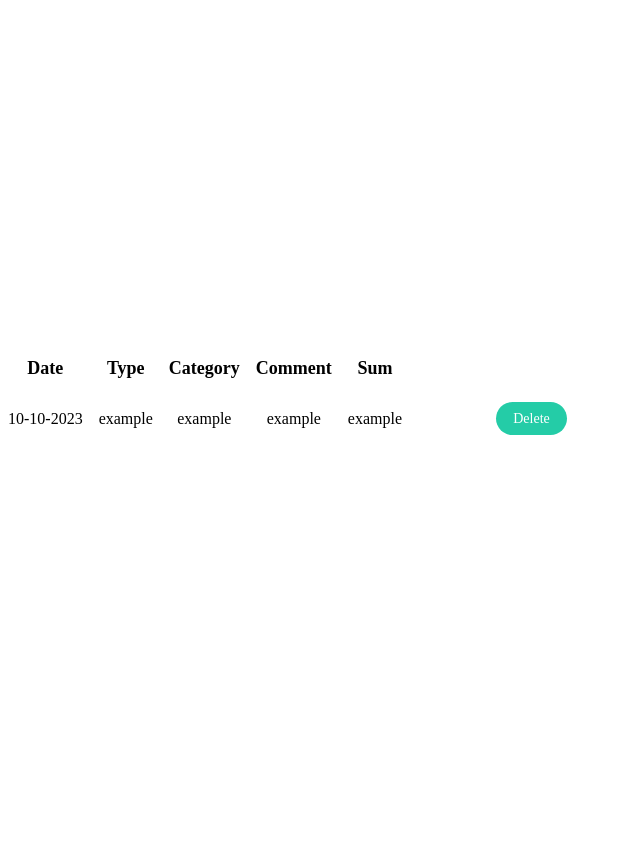
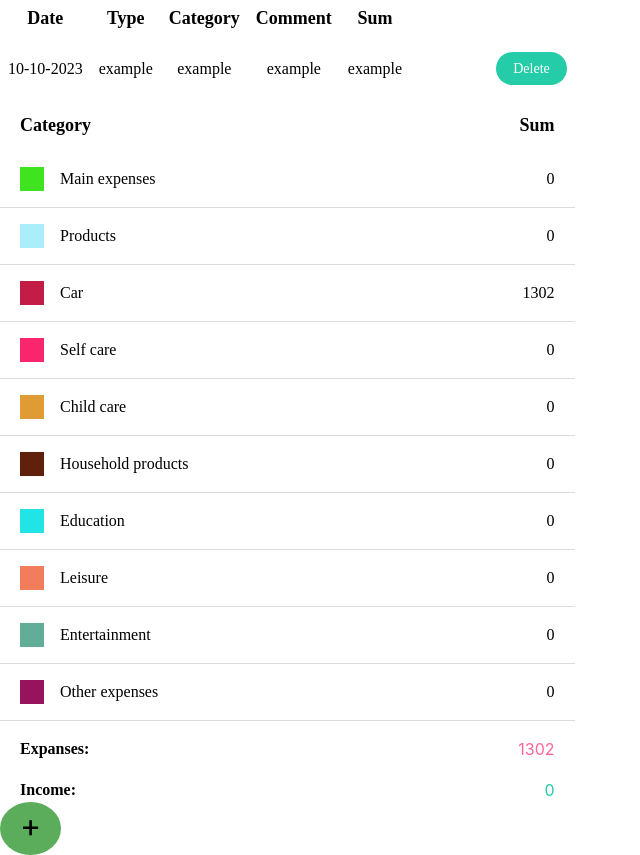
Before and after one commit to WaldemarKubiak/wallet-six-masters-project, a React (Vite) app in the folder client/: page / in a window 1280 px wide. Shown: the whole page, without its empty margins (0-640 px from the left). Before the commit the page ends 800 px from the top, so only its background shows below. Built offline with nearby package versions, Linux system fonts and the light colour scheme; some icons are missing.

Commit message:
tables+button mod+ finacne redux

```diff
--- /dev/null
+++ b/client/src/components/ButtonAddTransactions/ButtonAddTransactions.jsx
@@ -0,0 +1,16 @@
+import { useDispatch } from 'react-redux';
+import css from './ButtonAddTransactions.module.css';
+
+export const ButtonAddTransactions = () => {
+  const dispatch = useDispatch();
+
+  const handleOnClick = () => {
+    //trzeba podłączyć funkcje do zmiany globalnego stanu
+    // dispatch(changleisModalAddTransactionOpen(true) )
+  };
+  return (
+    <button className={css.btn} type="button" onClick={() => handleOnClick()}>
+      +
+    </button>
+  );
+};
--- /dev/null
+++ b/client/src/components/ButtonAddTransactions/ButtonAddTransactions.module.css
@@ -0,0 +1,22 @@
+.btn {
+  padding: 15px 20px 20px 20px;
+  border-radius: 50%;
+
+  font-size: 32px;
+  line-height: 18px;
+  font-weight: 400;
+
+  background-color: rgba(0, 128, 0, 0.644);
+  cursor: pointer;
+  display: flex;
+  justify-content: center;
+  align-items: center;
+  border: none;
+
+  transition: background-color 250ms ease;
+}
+
+.btn:hover,
+.btn:focus {
+  background-color: rgb(0, 128, 0);
+}
--- a/client/src/components/HomeTab/HomeTab.jsx
+++ b/client/src/components/HomeTab/HomeTab.jsx
@@ -4,9 +4,9 @@ import { useSelector } from 'react-redux';
 import { selectFinancesIsLoading } from '../../redux/finance/financeSelectors';
 import { selectGetFinances } from '../../redux/finance/financeSelectors';
 
-import { useEffect } from 'react';
 import { useDispatch } from 'react-redux';
 import { getFinance } from '../../redux/finance/financeOperations';
+
 export const HomeTab = () => {
   const dispatch = useDispatch();
   const financeData = useSelector(selectGetFinances);
@@ -24,7 +24,7 @@ export const HomeTab = () => {
     //delete modal with id of financial
     //dispatch(DeleteFinal())
   };
-  console.log(financeData);
+
   const cutDate = date => {
     const year = date.slice(0, 10);
     const time = date.slice(11, 16);
--- a/client/src/components/HomeTab/HomeTab.module.css
+++ b/client/src/components/HomeTab/HomeTab.module.css
@@ -1,4 +1,4 @@
- .tableWrapper {
+.tableWrapper {
   max-height: 60vh;
   overflow-y: scroll;
 }
@@ -37,7 +37,7 @@
 .tableRow:last-child {
   border-bottom: none;
 }
- /* .tableRow:nth-child(even) {
+/* .tableRow:nth-child(even) {
     background-color: #f2f2f2;
   }  */
 
@@ -68,7 +68,7 @@
 .buttonEdit {
   background-color: transparent;
   border: none;
-  color: #fff;
+  color: black;
 
   transition: background-color 250ms ease;
 }
--- a/client/src/components/Table/Table.jsx
+++ b/client/src/components/Table/Table.jsx
@@ -1,22 +1,47 @@
-import { TailSpin } from 'react-loader-spinner';
+import css from './Table.module.css';
+import { nanoid } from '@reduxjs/toolkit';
 
-export const Table = ({ tab, filterMethod }) => {
-  const fakeData = '';
+export const Table = ({ data }) => {
 
-  const filteredTab = tab.filter(item => item === filterMethod);
+  // const filteredTab = data.filter(item => item === filterMethod);
+
+  const getRandomColor = () => {
+    return Math.floor(Math.random() * 16777215).toString(16);
+  };
   return (
-    <div>
-      Table
-      <TailSpin
-        height="80"
-        width="80"
-        color="#4fa94d"
-        ariaLabel="tail-spin-loading"
-        radius="1"
-        wrapperStyle={{}}
-        wrapperClass=""
-        visible={true}
-      />
+    <div className={css.table}>
+      <div className={css.header}>
+        <p>Category</p>
+        <p>Sum</p>
+      </div>
+      {data.stats.map(item => (
+        <ul className={css.list} key={nanoid()}>
+          <li className={css.item}>
+            <div className={css.categoryBox}>
+              <span
+                className={css.colorBox}
+                style={{ backgroundColor: `#${getRandomColor()}` }}
+              ></span>
+              <p className={css.categoryName}>{item.category}</p>
+            </div>
+            <p className={css.categoryVal}>{item.total}</p>
+          </li>
+        </ul>
+      ))}
+      <div className={css.overviewBox}>
+        <div className={css.overviewDataWrapper}>
+          <p className={css.overviewName}>Expanses:</p>
+          <p className={`${css.overviewVal} ${css.overviewExpenses}`}>
+            {data.expenses}
+          </p>
+        </div>
+        <div className={css.overviewDataWrapper}>
+          <p className={css.overviewName}>Income:</p>
+          <p className={css.overviewVal} style={{ color: '#24CCA7' }}>
+            {data.income}
+          </p>
+        </div>
+      </div>
     </div>
   );
 };
--- a/client/src/components/Table/Table.module.css
+++ b/client/src/components/Table/Table.module.css
@@ -0,0 +1,92 @@
+.table {
+}
+.header {
+  display: flex;
+  width: 100%;
+  justify-content: space-between;
+  border-radius: 30px;
+  background: #fff;
+}
+.header p {
+  color: #000;
+  font-family: 'Circe';
+  font-size: 18px;
+  font-style: normal;
+  font-weight: 700;
+  line-height: normal;
+  margin: 0;
+  padding: 15px 20px;
+}
+
+.list {
+}
+.item {
+  display: flex;
+  justify-content: space-between;
+  align-items: center;
+  gap: 50px;
+  padding: 16px 20px;
+
+  border-bottom: 1px solid #dcdcdf;
+}
+
+.categoryBox {
+  display: flex;
+  align-items: center;
+  gap: 16px;
+}
+.colorBox {
+  display: block;
+  width: 24px;
+  height: 24px;
+}
+.categoryName {
+  color: #000;
+  font-family: 'Circe';
+  font-size: 16px;
+  font-style: normal;
+  font-weight: 400;
+  line-height: normal;
+}
+.categoryVal {
+  color: #000;
+  text-align: right;
+  font-family: 'Circe';
+  font-size: 16px;
+  font-style: normal;
+  font-weight: 400;
+  line-height: normal;
+}
+
+.overviewBox {
+  display: flex;
+  padding: 16px 20px 0 20px;
+  flex-direction: column;
+  gap: 17px;
+}
+
+.overviewDataWrapper {
+  display: flex;
+  align-items: center;
+  justify-content: space-between;
+  gap: 50px;
+}
+.overviewName {
+  color: #000;
+  font-family: 'Circe';
+  font-size: 16px;
+  font-style: normal;
+  font-weight: 700;
+  line-height: normal;
+}
+.ovierviewVal {
+  text-align: right;
+  font-family: 'Circe';
+  font-size: 16px;
+  font-style: normal;
+  font-weight: 700;
+  line-height: normal;
+}
+.overviewExpenses {
+  color: #ff6596;
+}
--- a/client/src/index.css
+++ b/client/src/index.css
@@ -5,7 +5,7 @@
 
   color-scheme: light dark;
   color: rgba(255, 255, 255, 0.87);
-  background-color: #242424;
+  background-color: #ece8e8;
 
   font-synthesis: none;
   text-rendering: optimizeLegibility;
@@ -67,3 +67,9 @@ button:focus-visible {
     background-color: #f9f9f9;
   }
 }
+
+* {
+  list-style: none;
+  margin: 0;
+  padding: 0;
+}
--- a/client/src/pages/homePage/HomePage.jsx
+++ b/client/src/pages/homePage/HomePage.jsx
@@ -1,9 +1,59 @@
+import { ButtonAddTransactions } from '../../components/ButtonAddTransactions/ButtonAddTransactions';
 import { HomeTab } from '../../components/HomeTab/HomeTab';
+import { Table } from '../../components/Table/Table';
+const HomePage = () => {
+  const fakeData = {
+    stats: [
+      {
+        category: 'Main expenses',
+        total: 0,
+      },
+      {
+        category: 'Products',
+        total: 0,
+      },
+      {
+        category: 'Car',
+        total: 1302,
+      },
+      {
+        category: 'Self care',
+        total: 0,
+      },
+      {
+        category: 'Child care',
+        total: 0,
+      },
+      {
+        category: 'Household products',
+        total: 0,
+      },
+      {
+        category: 'Education',
+        total: 0,
+      },
+      {
+        category: 'Leisure',
+        total: 0,
+      },
+      {
+        category: 'Entertainment',
+        total: 0,
+      },
+      {
+        category: 'Other expenses',
+        total: 0,
+      },
+    ],
+    expenses: 1302,
+    income: 0,
+  };
 
-const HomePage = () => {
   return (
     <div>
       <HomeTab />
+      <Table data={fakeData} />
+      <ButtonAddTransactions />
     </div>
   );
 };
--- a/client/src/redux/finance/financeOperations.js
+++ b/client/src/redux/finance/financeOperations.js
@@ -11,10 +11,16 @@ export const getFinance = createAsyncThunk(
   'finance/getFinancesData',
   async (_, thunkAPI) => {
     try {
+      const state = thunkAPI.getState();
+      const token = state?.user?.token || '';
+
+      if (!token)
+        return thunkAPI.rejectWithValue('Valid token is not provided');
+      setAuthHeader(token);
+
       const response = await axios.post('/transactions');
-      setAuthHeader(response.data);
 
-      return response.data.transactions;
+      return response.data.data.transactions;
     } catch (error) {
       return thunkAPI.rejectWithValue(error.response.data);
     }
```
